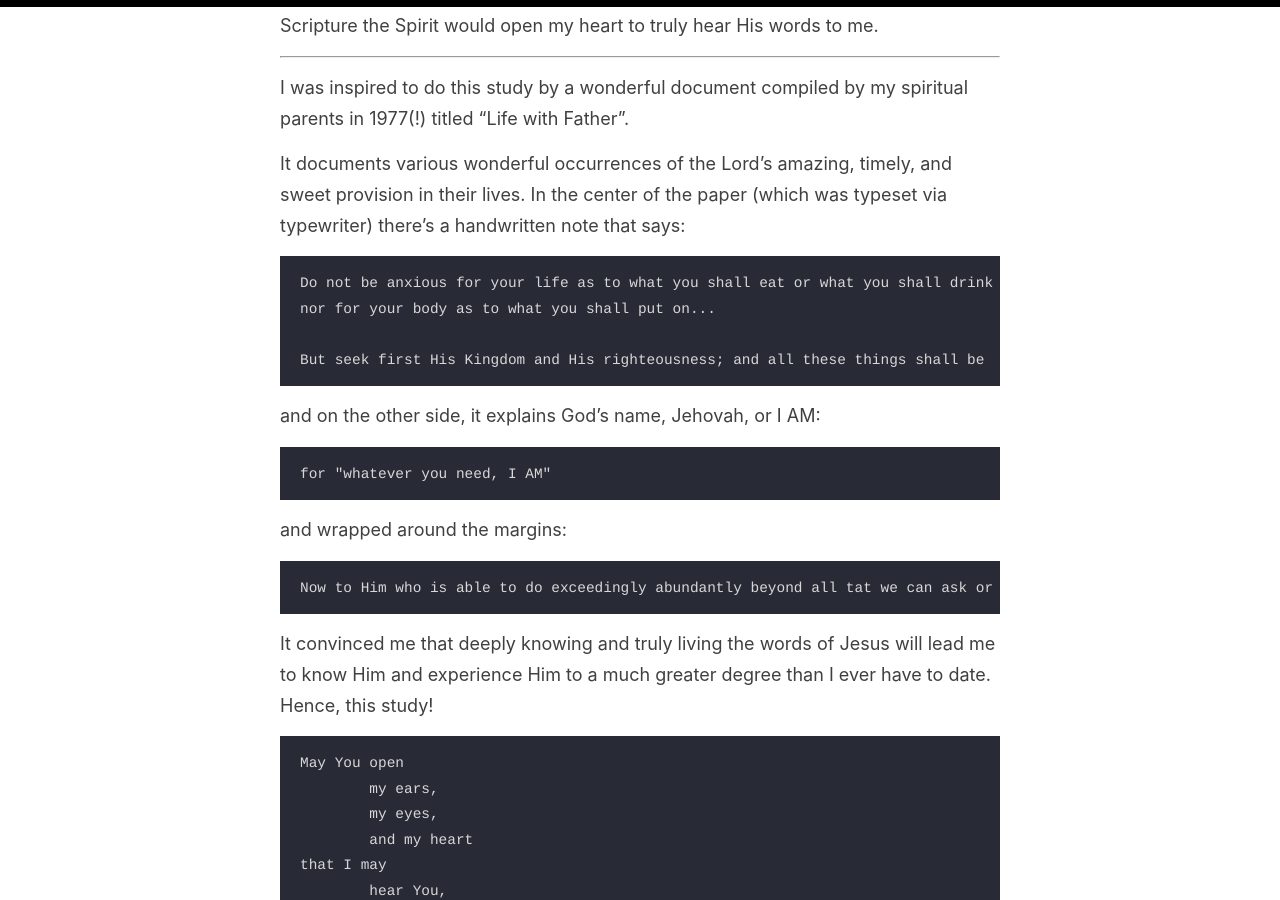
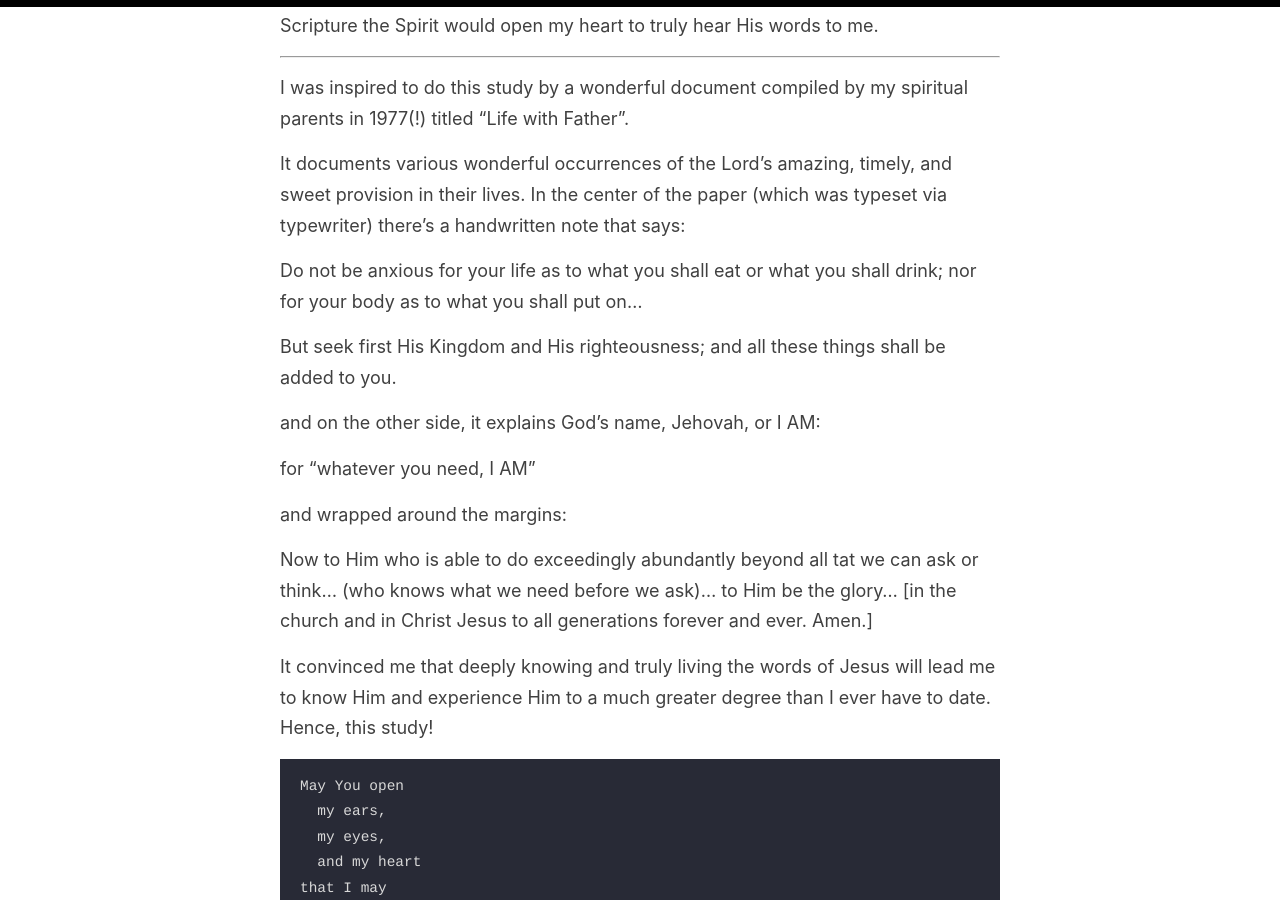
Before and after one commit to jiangts/words-of-jesus, a Jekyll site: the page built from _pages/about.md, in a window 1280 px wide and 900 px high, scrolled down 437 px. Built offline with Jekyll 4.4.1, drawn with Linux system fonts in a browser that asks for light colours.

Commit message:
formatting...

````diff
--- a/_pages/about.md
+++ b/_pages/about.md
@@ -16,39 +16,35 @@ I was inspired to do this study by a wonderful document compiled by my spiritual
 
 It documents various wonderful occurrences of the Lord's amazing, timely, and sweet provision in their lives. In the center of the paper (which was typeset via typewriter) there's a handwritten note that says:
 
-```
-Do not be anxious for your life as to what you shall eat or what you shall drink;
-nor for your body as to what you shall put on...
+> Do not be anxious for your life as to what you shall eat or what you shall drink;
+> nor for your body as to what you shall put on...
+>
+> But seek first His Kingdom and His righteousness; and all these things shall be added to you.
 
-But seek first His Kingdom and His righteousness; and all these things shall be added to you.
-```
 
 and on the other side, it explains God's name, Jehovah, or I AM:
 
-```
-for "whatever you need, I AM"
-```
+> for "whatever you need, I AM"
+
 
 and wrapped around the margins:
 
-```
-Now to Him who is able to do exceedingly abundantly beyond all tat we can ask or think... (who knows what we need before we ask)... to Him be the glory... [in the church and in Christ Jesus to all generations forever and ever. Amen.]
-```
+> Now to Him who is able to do exceedingly abundantly beyond all tat we can ask or think... (who knows what we need before we ask)... to Him be the glory... \[in the church and in Christ Jesus to all generations forever and ever. Amen.\]
+
 
 
 
 It convinced me that deeply knowing and truly living the words of Jesus will lead me to know Him and experience Him to a much greater degree than I ever have to date. Hence, this study!
 
 
-
 ```
 May You open
-	my ears,
-	my eyes,
-	and my heart
+  my ears,
+  my eyes,
+  and my heart
 that I may
-	hear You,
-	see You,
-	and follow You
+  hear You,
+  see You,
+  and follow You
 Lord Jesus!
 ```
````
